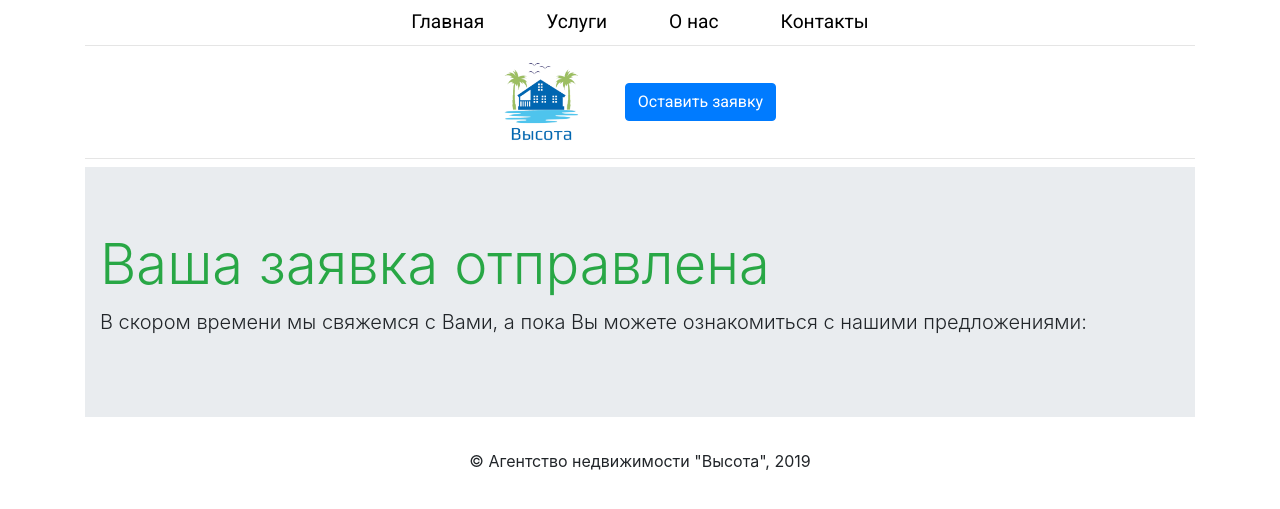
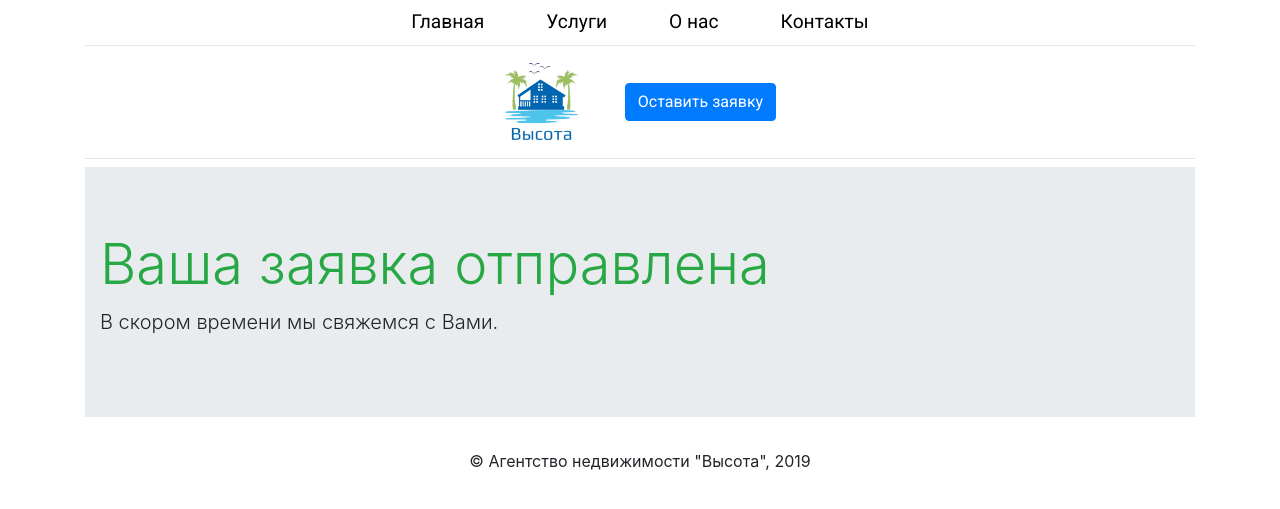
Before and after one commit to JazinBazin/height, a Django app: template agency/templates/agency/pages/success_users_request.html in a window 1280 px wide. Shown: the top 509 px of the page. Run offline with Django 3.2, Linux system fonts and the light colour scheme; the template is opened without the code that fills it, so the values that code supplies are empty; some libraries are stand-ins or nearby versions.

Commit message:
changed success request message, forbade admin and success_user_request in robots.txt

```diff
--- a/agency/templates/agency/pages/success_users_request.html
+++ b/agency/templates/agency/pages/success_users_request.html
@@ -11,7 +11,7 @@
 <div class="jumbotron jumbotron-fluid">
     <div class="container">
         <h2 class="display-4 text-success">Ваша заявка отправлена</h2>
-        <p class="lead">В скором времени мы свяжемся с Вами, а пока Вы можете ознакомиться с нашими предложениями:</p>
+        <p class="lead">В скором времени мы свяжемся с Вами.</p>
     </div>
 </div>
 {% include "agency/blocks/real_estate_types.html" %}
--- a/robots.txt
+++ b/robots.txt
@@ -1,4 +1,6 @@
 User-agent: *
 Disallow: /admin/
+Disallow: /admin
 Disallow: /success_users_request/
+Disallow: /success_users_request
 Sitemap: https://xn----7sbf8akirdk1gh.xn--p1ai/sitemap.xml
```
